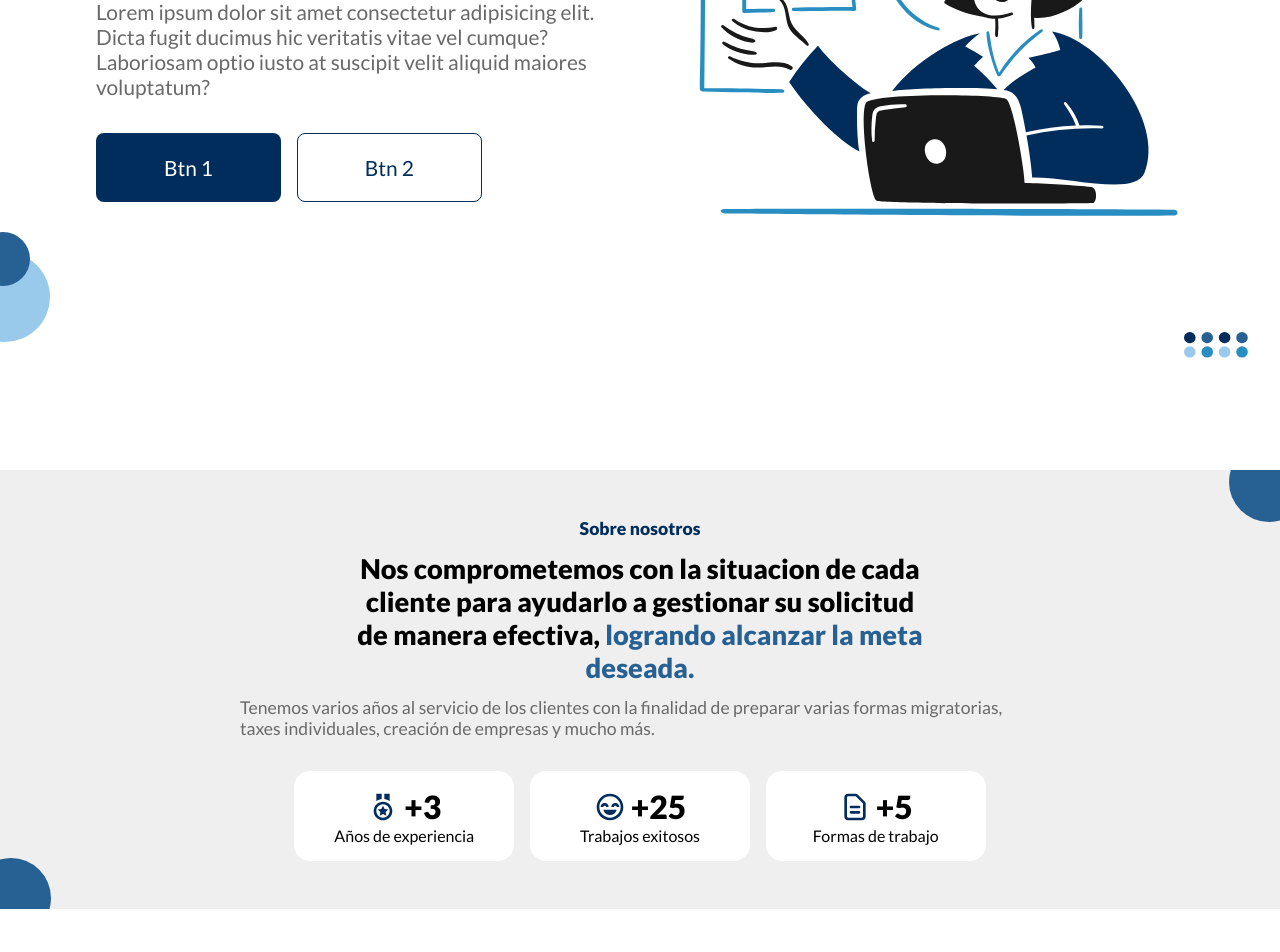
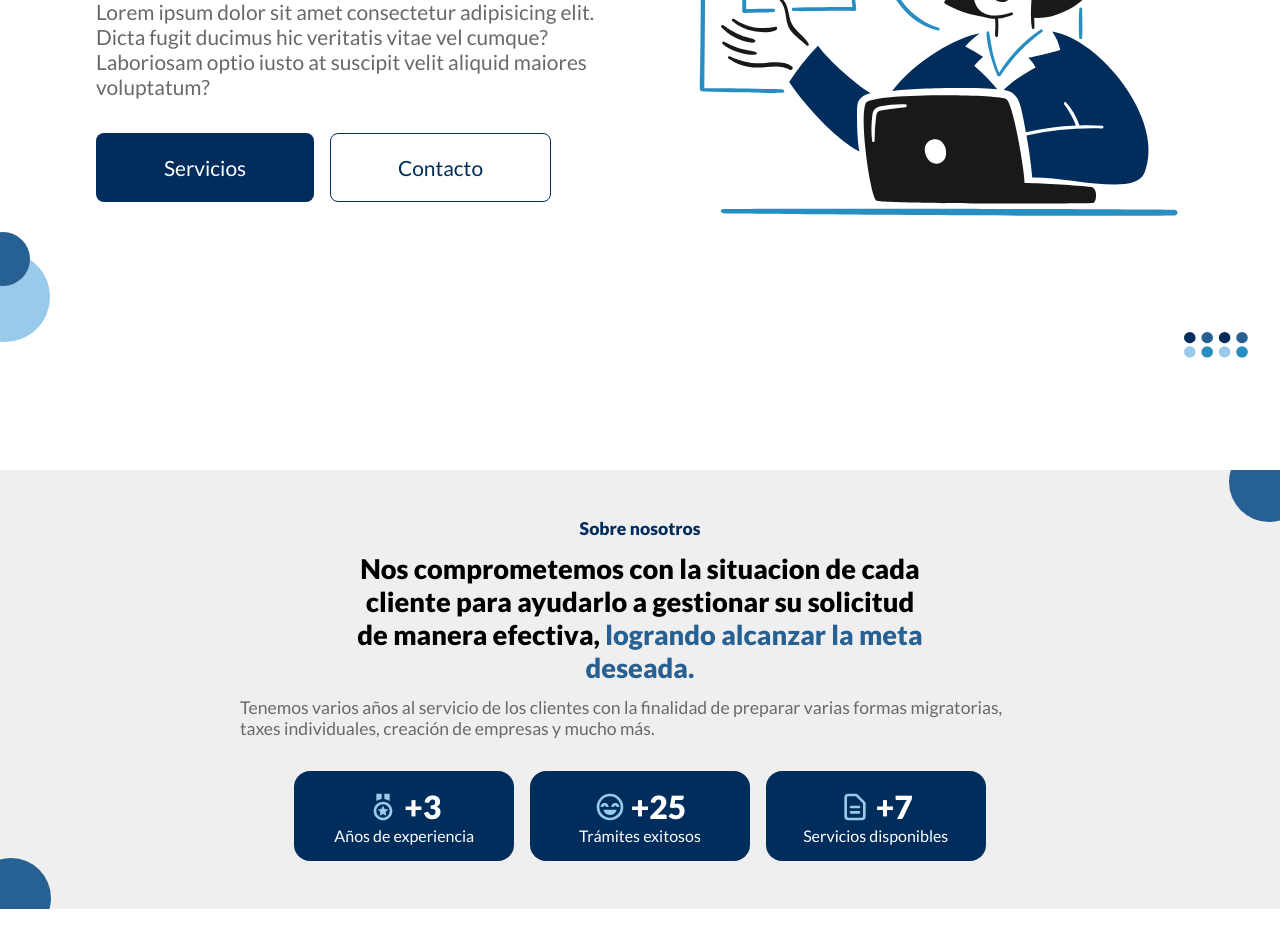
Before and after one commit to maartou/taxes, a Next.js app: page / in a window 1280 px wide. Shown: the part 420-1372 px from the top of the page. Built offline with nearby package versions, Linux system fonts and the light colour scheme.

Commit message:
Agregando detalles y funcionalidades

```diff
--- a/components/about/About.jsx
+++ b/components/about/About.jsx
@@ -9,7 +9,7 @@ const About = () => {
   return (
     <section className={style.section} id="about_section">
       <div className={style.container}>
-        <div className={style.title}>
+        <div className={style.title} id="nosotros">
           <small>Sobre nosotros</small>
           <h2>
             Nos comprometemos con la situacion de cada cliente para ayudarlo a
@@ -39,17 +39,17 @@ const About = () => {
               <h4>+25</h4>
             </div>
             <div className="body">
-              <h4>Trabajos exitosos</h4>
+              <h4>Trámites exitosos</h4>
             </div>
           </div>
 
           <div className="item">
             <div className="header">
               <HiOutlineDocumentText className="icon" />
-              <h4>+5</h4>
+              <h4>+7</h4>
             </div>
             <div className="body">
-              <h4>Formas de trabajo</h4>
+              <h4>Servicios disponibles</h4>
             </div>
           </div>
         </div>
--- a/components/header/Header.jsx
+++ b/components/header/Header.jsx
@@ -23,9 +23,9 @@ const Header = () => {
         </div>
 
         <nav className={style.wide_nav}>
-          <Link href="#"> Nosotros </Link>
-          <Link href="#"> Servicios </Link>
-          <Link href="#"> Contacto </Link>
+          <Link href="#nosotros"> Nosotros </Link>
+          <Link href="#servicios"> Servicios </Link>
+          <Link href="#contacto"> Contacto </Link>
         </nav>
 
         <button className={style.btn}>
--- a/components/header/Nav.jsx
+++ b/components/header/Nav.jsx
@@ -5,9 +5,9 @@ import style from './Header.module.scss'
 const Nav = () => {
   return (
     <nav className={style.nav}>
-        <Link href="#"> Nosotros </Link>
-        <Link href="#"> Servicios </Link>
-        <Link href="#"> Contacto </Link>
+        <Link href="#nosotros"> Nosotros </Link>
+        <Link href="#servicios"> Servicios </Link>
+        <Link href="#contacto"> Contacto </Link>
     </nav>
   )
 }
--- a/components/hero/Hero.jsx
+++ b/components/hero/Hero.jsx
@@ -37,13 +37,13 @@ const Hero = () => {
             suscipit velit aliquid maiores voluptatum?
           </p>
           <div className={style.btn_group}>
-            <Link href="#" className={style.btn1}>
+            <Link href="#servicios" className={style.btn1}>
               {" "}
-              Btn 1
+              Servicios
             </Link>
-            <Link href="#" className={style.btn2}>
+            <Link href="#contacto" className={style.btn2}>
               {" "}
-              Btn 2
+              Contacto
             </Link>
           </div>
         </div>
--- a/components/services/Services.jsx
+++ b/components/services/Services.jsx
@@ -4,7 +4,7 @@ import Data from "./Data";
 const Services = () => {
   return (
     <section id="services-section">
-      <div className="title">
+      <div className="title" id="servicios">
         <small>Nuestros servicios</small>
         <h2>Somos especialistas en:</h2>
       </div>
--- a/styles/globals.scss
+++ b/styles/globals.scss
@@ -8,6 +8,10 @@ $four: #9acaeb;
   box-sizing: border-box;
   margin: 0;
   padding: 0;
+}
+
+html {
+  scroll-behavior: smooth;
 }
 
 body {
@@ -66,7 +70,8 @@ p {
   }
 
   .item {
-    background: white;
+    background: $principal;
+    color: white;
     display: flex;
     flex-direction: column;
     align-items: center;
@@ -77,12 +82,7 @@ p {
     transition: all 400ms ease;
 
     &:hover {
-      color: white;
-      background: $principal;
-
-      .icon {
-        color: $four;
-      }
+      scale: 1.1;
     }
   }
 
@@ -92,7 +92,7 @@ p {
     gap: 5px;
 
     .icon {
-      color: #002d5c;
+      color: $four;
       font-size: 2em;
     }
 
--- a/styles/variables.scss
+++ b/styles/variables.scss
@@ -8,9 +8,7 @@
   transition: all 400ms ease;
 
   &:hover {
-    background: transparent;
-    border-color: $principal;
-    color: $principal;
+    scale: 1.1;
   }
 
   @media screen and (min-width: 1024px) {
@@ -28,8 +26,7 @@
   transition: all 400ms ease;
 
   &:hover {
-    background: $principal;
-    color: white;
+    scale: 1.1;
   }
 
   @media screen and (min-width: 1024px) {
```
